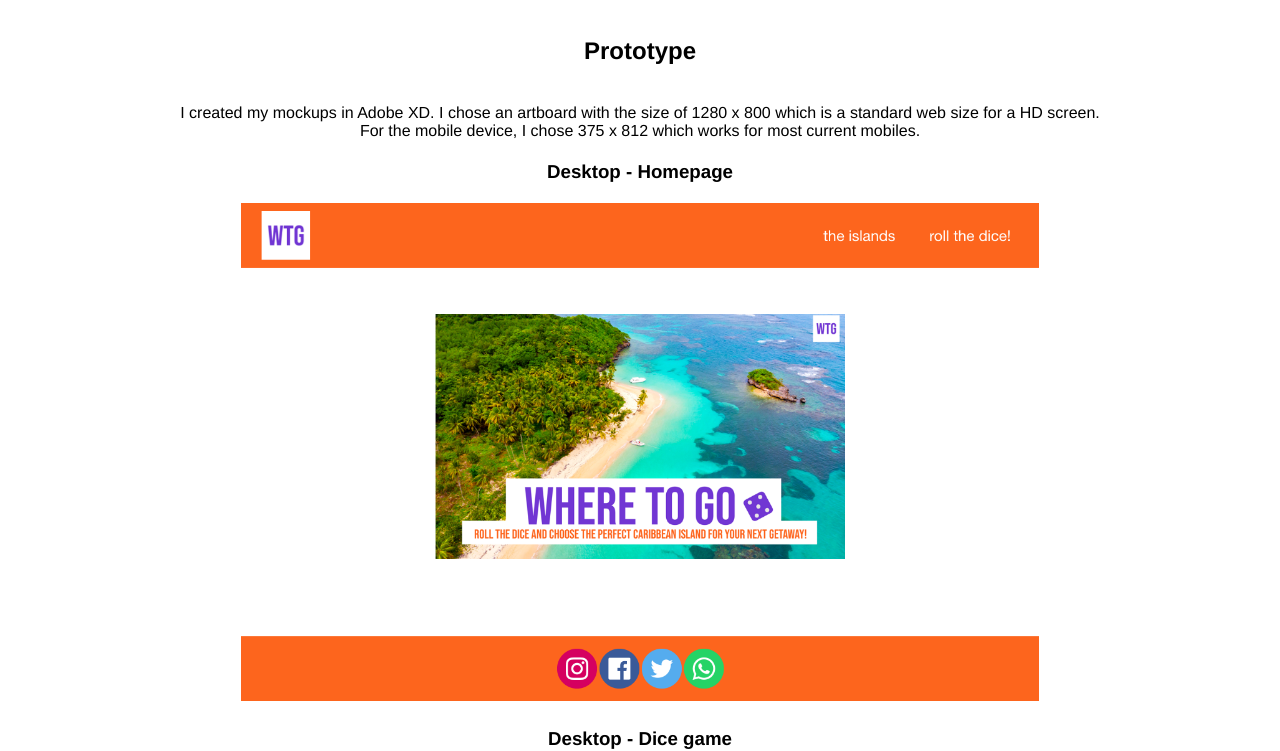
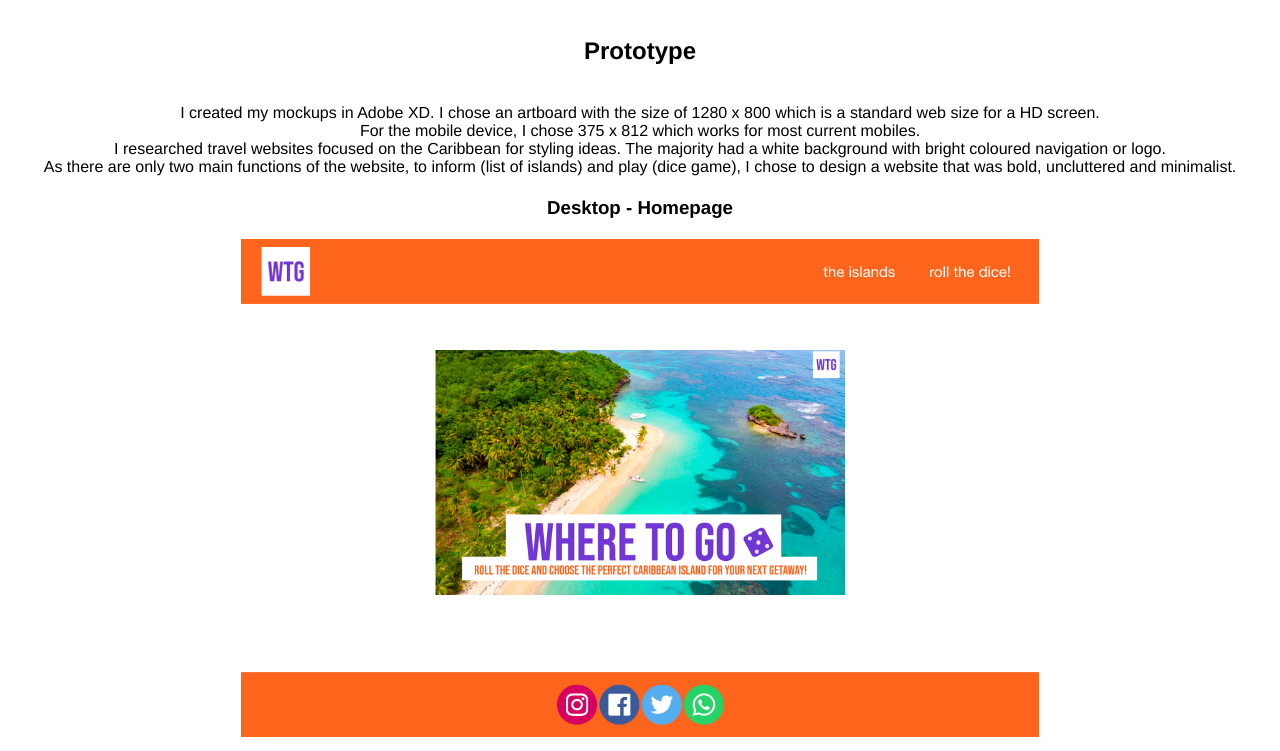
Before and after one commit to joellearcher/jad-visualdesign, a plain HTML site: page prototype.html in a window 1280 px wide. Shown: the part 73-824 px from the top of the page. Drawn offline with Linux system fonts and the light colour scheme.

Commit message:
25.07.20

```diff
--- a/prototype.html
+++ b/prototype.html
@@ -27,6 +27,13 @@
         1280 x 800 which is a standard web size for a HD screen. <br />
         For the mobile device, I chose 375 x 812 which works for most current
         mobiles.
+        <br />
+        I researched travel websites focused on the Caribbean for styling ideas.
+        The majority had a white background with bright coloured navigation or
+        logo. <br />
+        As there are only two main functions of the website, to inform (list of
+        islands) and play (dice game), I chose to design a website that was
+        bold, uncluttered and minimalist.
       </p>
       <h3 class="small_title">Desktop - Homepage</h3>
       <img
```
Also changed, not shown: 1 other file.
